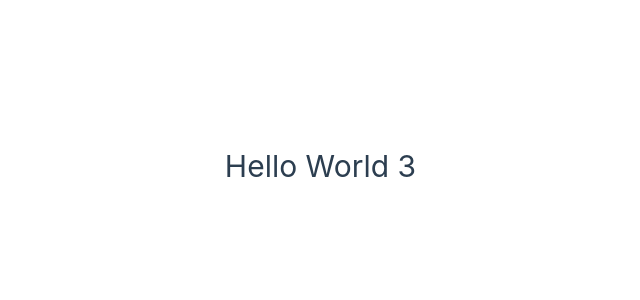
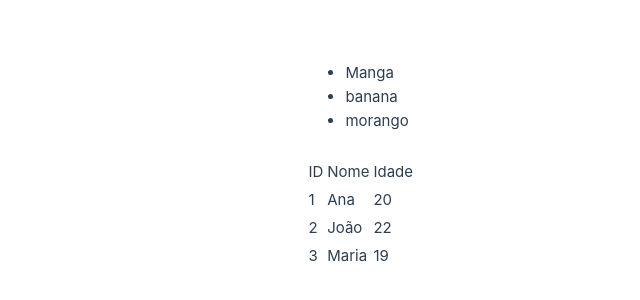
Before and after one commit to luizvelasco/modulo_2, a Vue app: page / in a window 1280 px wide. Shown: the part 234-534 px from the top of the page, without its empty margins (224-864 px from the left). Built offline with nearby package versions, Linux system fonts and the light colour scheme.

Commit message:
diretiva v-bind

```diff
--- a/src/App.vue
+++ b/src/App.vue
@@ -1,3 +1,94 @@
+<script setup>
+import { ref } from 'vue';
+
+const fruits = ref(['Manga', 'banana', 'morango']);
+const users = ref([
+  { id: 1, nome: 'Ana', idade: 20},
+  { id: 2, nome: 'João', idade: 22},
+  { id: 3, nome: 'Maria', idade: 19},
+]);
+</script>
+
+<template>
+  <div>
+    <div>
+      <ul>
+        <li
+          v-for="fruit in fruits"
+          v-bind:key="fruit"
+        >
+          {{ fruit }}
+        </li>
+      </ul>
+      <br>
+      <table>
+        <tr>
+          <th>ID</th>
+          <th>Nome</th>
+          <th>Idade</th>
+        </tr>
+
+        <tr
+          v-for="user in users"
+          v-bind:key="user.id"
+        >
+          <td>{{ user.id }}</td>
+          <td>{{ user.nome }}</td>
+          <td>{{ user.idade }}</td>
+        </tr>
+      </table>
+    </div>
+  </div>
+</template>
+
+<!-- v-show
+<script setup>
+import { ref } from 'vue';
+
+const showMore = ref(false);
+</script>
+
+<template>
+  <div>
+    <div>
+      <p>Lorem ipsum dolor sit amet consectetur adipisicing elit. Consequatur tempore illo accusantium quis qui laborum dolorum quasi dolor? Saepe, placeat dolorem. Nobis tempore accusantium, laborum nemo ab itaque sunt amet?</p>
+
+      <p v-show="showMore">Lorem ipsum dolor sit amet consectetur adipisicing elit. Culpa delectus explicabo repudiandae earum provident dolores accusamus corrupti nesciunt voluptatum numquam? Itaque aperiam quod delectus. Ea ratione similique labore eum laboriosam.</p>
+
+      <a href="">Ver mais</a>
+    </div>
+  </div>
+
+</template> -->
+
+<!-- v-else
+<script setup>
+import { ref } from 'vue';
+const score = ref(170);
+</script>
+
+<template>
+  <div>
+    <div v-if="score === 0">
+      Comece a jogar!
+    </div>
+
+    <div v-else-if="score > 0 && score < 50">
+      Você está indo no caminho! Continue Assim!
+    </div>
+
+    <div v-else-if="score >= 50 && score < 100">
+      Ótimo progresso! Quase lá.
+    </div>
+
+    <div v-else>
+      VOCÊ É UMA LENDA
+    </div>
+  </div>
+
+</template> -->
+
+<!-- v-if
 <script setup>
 import { ref } from 'vue';
 const title = ref('Hello World 3');
@@ -8,4 +99,4 @@ const showTitle = ref(true);
   <div>
     <h1 v-if="showTitle">{{ title }}</h1>
   </div>
-</template>
+</template> -->
```
